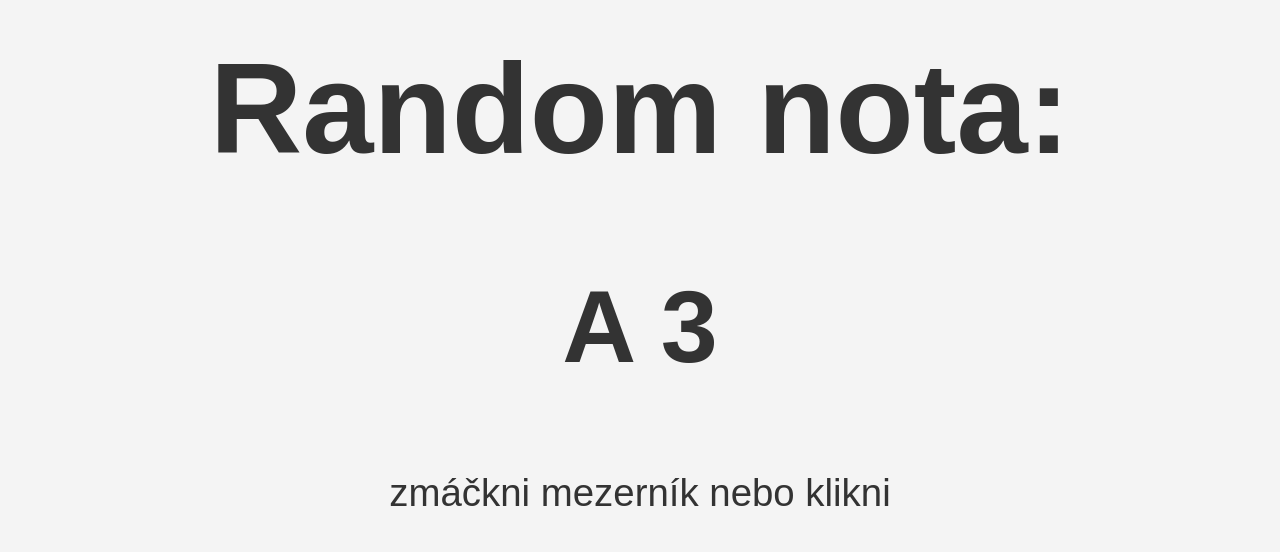
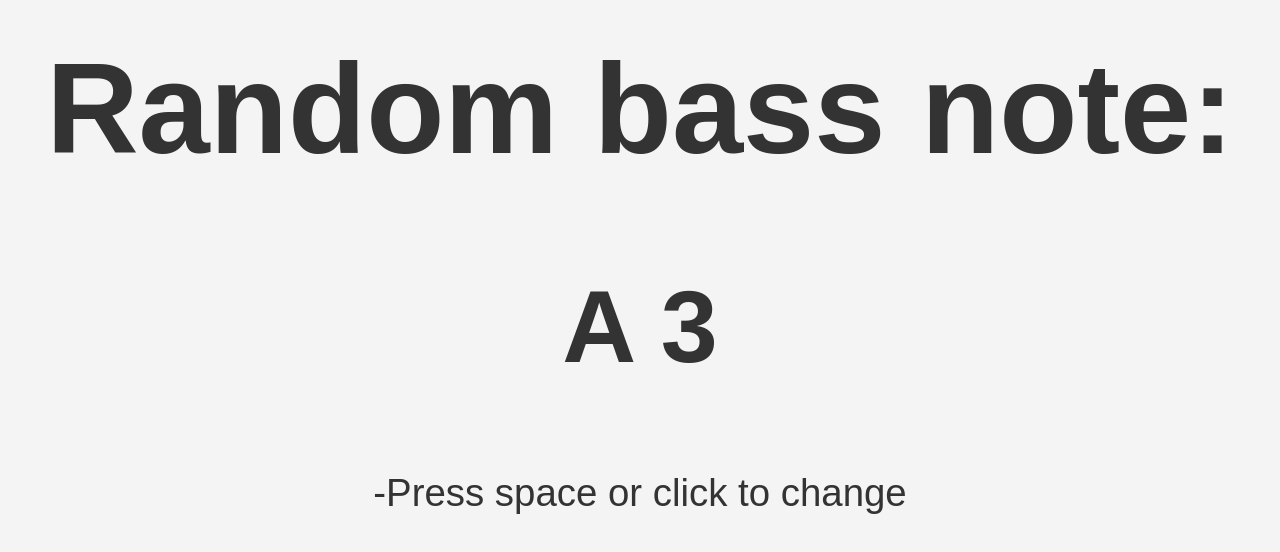
Before and after one commit to pezoun/Bass-note-generator, a plain HTML site: page index.html in a window 1280 px wide. Shown: the part 166-718 px from the top of the page. Drawn offline with Linux system fonts and the light colour scheme.

Commit message:
translated to english

```diff
--- a/index.html
+++ b/index.html
@@ -7,9 +7,9 @@
 </head>
 <body>
 <div class="container">
-    <h1>Random nota:</h1>
+    <h1>Random bass note:</h1>
     <h2 id="current-reason"></h2>
-    <p>zmáčkni mezerník nebo klikni</p>
+    <p>-Press space or click to change</p>
 </div>
 <script src="script.js"></script>
 </body>
```
